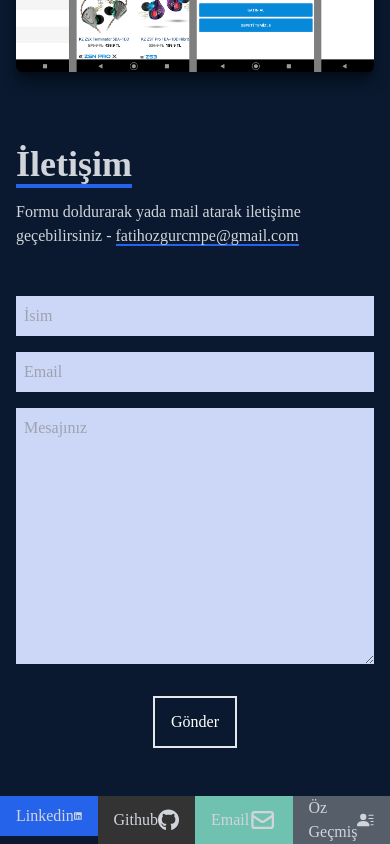
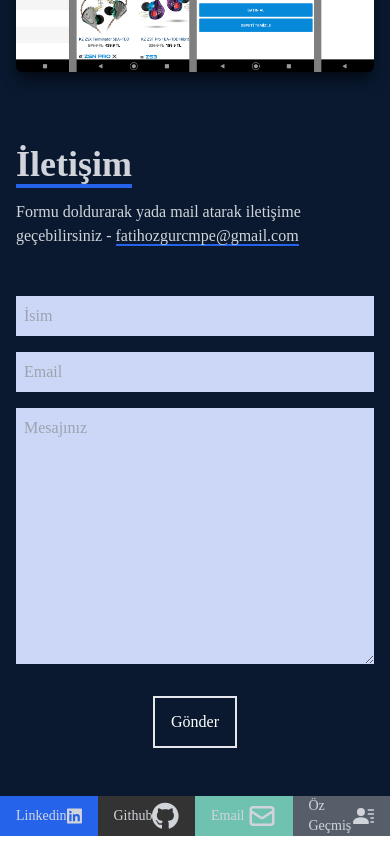
Before and after one commit to GeoGTR/fatihozgur-website, a React (Create React App) app: page / in a window 390 px wide. Shown: the part 3622-4466 px from the top of the page. Built offline with nearby package versions, Linux system fonts and the light colour scheme; the HTML template or start-up script is replaced by a standard one.

Commit message:
Social buttons section small screen bug fixed.

```diff
--- a/src/components/Contact.jsx
+++ b/src/components/Contact.jsx
@@ -55,7 +55,7 @@ const Contact = () => {
       </div>
 
       {/* social icons */}
-      <div className="">
+      <div className="text-sm sm:text-base">
         <div className="mx-auto flex flex-col justify-center w-full h-full">
           <ul className="grid grid-cols-4 lg:hidden">
             <li className="w-full h-[40px] flex justify-between items-center bg-blue-600">
```
